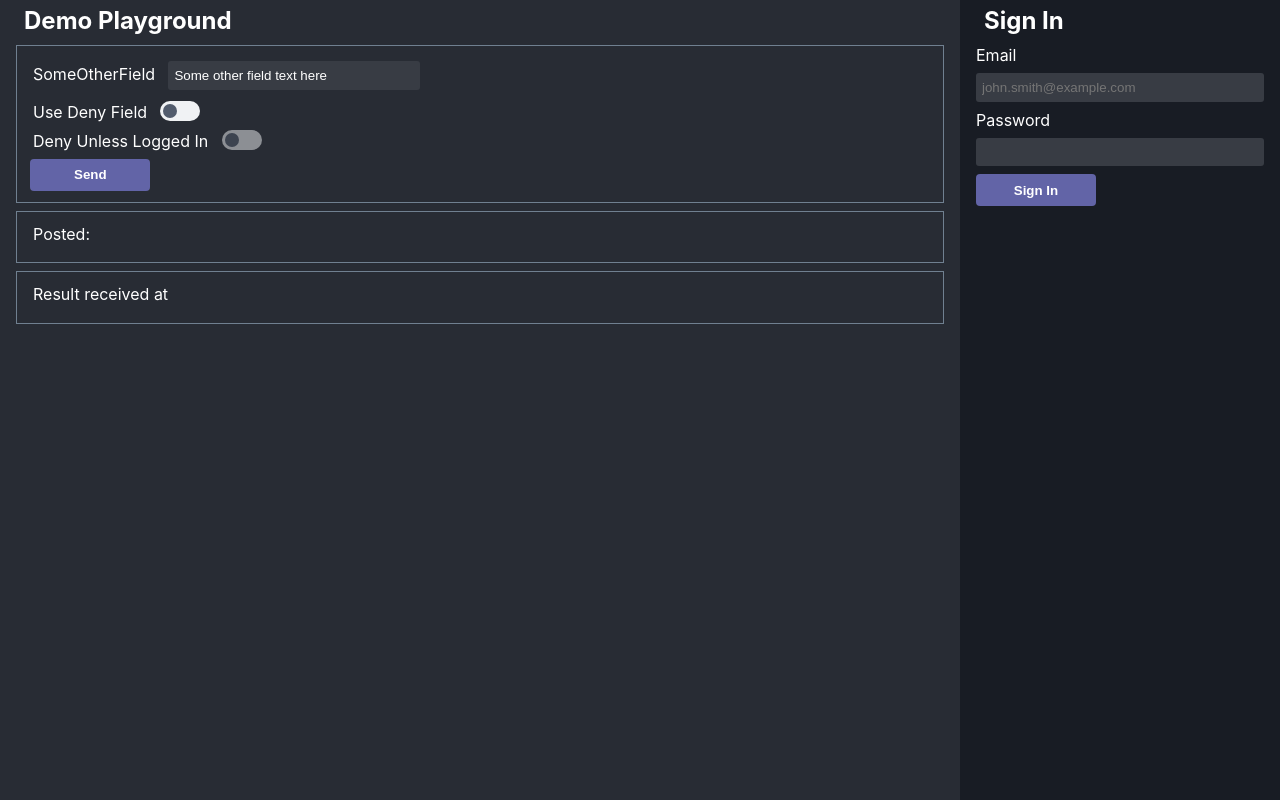
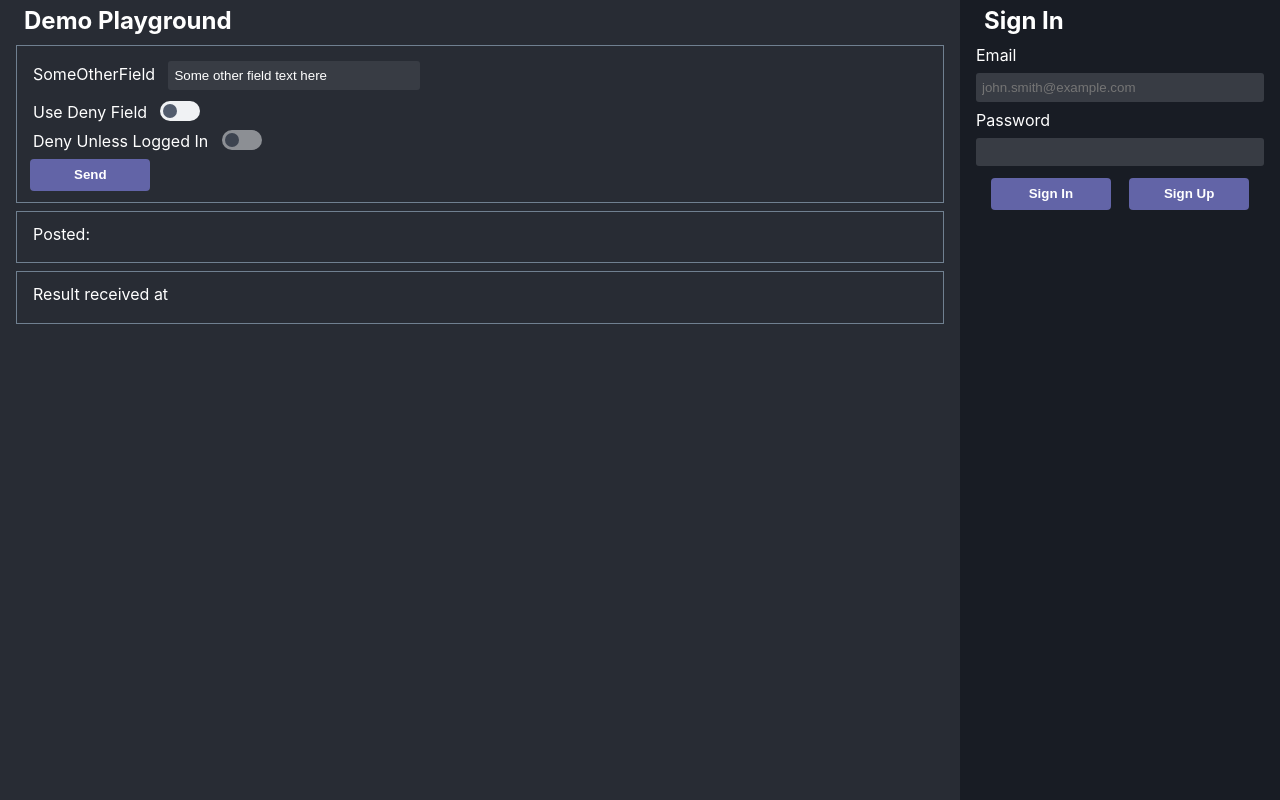
Before and after one commit to Yakyyaky/AspNetCoreReactDemo, a React (Create React App) app in the folder AspNetCoreReactDemo/ClientApp/: page / in a window 1280 px wide. Built offline with nearby package versions, Linux system fonts and the light colour scheme.

Commit message:
Added ability to create new accounts.

```diff
--- a/AspNetCoreReactDemo/ClientApp/src/api/index.ts
+++ b/AspNetCoreReactDemo/ClientApp/src/api/index.ts
@@ -1,5 +1,5 @@
 import { ModelType } from '../models/modelType'
-import { AuthenticatedUser, SignInCredential, SignOutUser } from '../models/user'
+import { AuthenticatedUser, SignInCredential, SignOutUser, User, UserRegistration } from '../models/user'
 import { execute, query, reqInit } from './helpers'
 
 export async function postDemoFilter(modelType: ModelType) {
@@ -14,8 +14,8 @@ export async function signOut(user: SignOutUser) {
   return await query<boolean>('/api/authentication/signout', reqInit('POST', bearerToken, user))
 }
 
-export async function registerUser(credential: SignInCredential): Promise<AuthenticatedUser | null> {
-  return await query<AuthenticatedUser | null>('/api/authentication', reqInit('POST', null, credential))
+export async function registerUser(registration: UserRegistration): Promise<User> {
+  return await query<User>('/api/registration', reqInit('POST', null, registration))
 }
 
 let bearerToken: string | null
--- a/AspNetCoreReactDemo/ClientApp/src/components/AccountView.module.scss
+++ b/AspNetCoreReactDemo/ClientApp/src/components/AccountView.module.scss
@@ -10,4 +10,13 @@
     display: flex;
     flex-direction: column;
   }
+
+  .buttonBar {
+    display: flex;
+    justify-content: space-evenly;
+
+    > * {
+      margin: 0.25em;
+    }
+  }
 }
--- a/AspNetCoreReactDemo/ClientApp/src/components/AccountView.tsx
+++ b/AspNetCoreReactDemo/ClientApp/src/components/AccountView.tsx
@@ -1,6 +1,6 @@
 import classNames from 'classnames'
 import { useState } from 'react'
-import { setToken, signIn, signOut } from '../api'
+import { registerUser, setToken, signIn, signOut } from '../api'
 import { HttpError } from '../api/helpers'
 import { AuthenticatedUser } from '../models/user'
 import css from './AccountView.module.scss'
@@ -16,6 +16,9 @@ export default function AccountView({ className }: props) {
   const [password, setPassword] = useState('')
   const [user, setUser] = useState<AuthenticatedUser | null>(null)
   const [errorText, setErrorText] = useState('')
+  const [createAccount, setCreateAccount] = useState(false)
+  const [firstName, setFirstName] = useState<string>('')
+  const [lastName, setLastName] = useState<string>('')
 
   async function handleSignIn() {
     if (!upn || !password) return
@@ -49,15 +52,48 @@ export default function AccountView({ className }: props) {
     setToken(null)
   }
 
+  async function handleCreateAccount() {
+    if (!upn || !password || !firstName || !lastName) {
+      setErrorText('Please fill in all input fields')
+      return
+    }
+
+    try {
+      await registerUser({
+        password,
+        user: {
+          firstName, lastName, upn,
+        },
+      })
+    } catch (e) {
+      if (e instanceof HttpError) {
+        setErrorText(`Failed to register user. Error Code: ${e.status}`)
+      }
+    }
+    setCreateAccount(false)
+  }
+
   return <div className={classNames(css.container, className)}>
     {!user && <h2>Sign In</h2>}
     {!user && <form>
       <label>Email<TextInput value={upn} onChange={e => setUpn(e.currentTarget.value)} placeholder='john.smith@example.com' /></label>
       <label>Password<TextInput type='password' value={password} onChange={e => setPassword(e.currentTarget.value)} /></label>
-      <Button onClick={e => {
-        e.preventDefault()
-        handleSignIn()
-      }}>Sign In</Button>
+      {createAccount && <label>First Name<TextInput value={firstName} onChange={e => setFirstName(e.currentTarget.value)} required/></label>}
+      {createAccount && <label>Last Name<TextInput value={lastName} onChange={e => setLastName(e.currentTarget.value)} required/></label>}
+      <div className={css.buttonBar}>
+        {!createAccount && <Button onClick={e => {
+          e.preventDefault()
+          handleSignIn()
+        }}>Sign In</Button>}
+        {!createAccount && <Button onClick={e => {
+          e.preventDefault()
+          setCreateAccount(true)
+        }}>Sign Up</Button>}
+        {createAccount && <Button onClick={e => {
+          e.preventDefault()
+          handleCreateAccount()
+        }}>Create Account</Button>}
+      </div>
     </form>}
     {user && <div className={css.container}>
       Hi {user.user.firstName}
```
